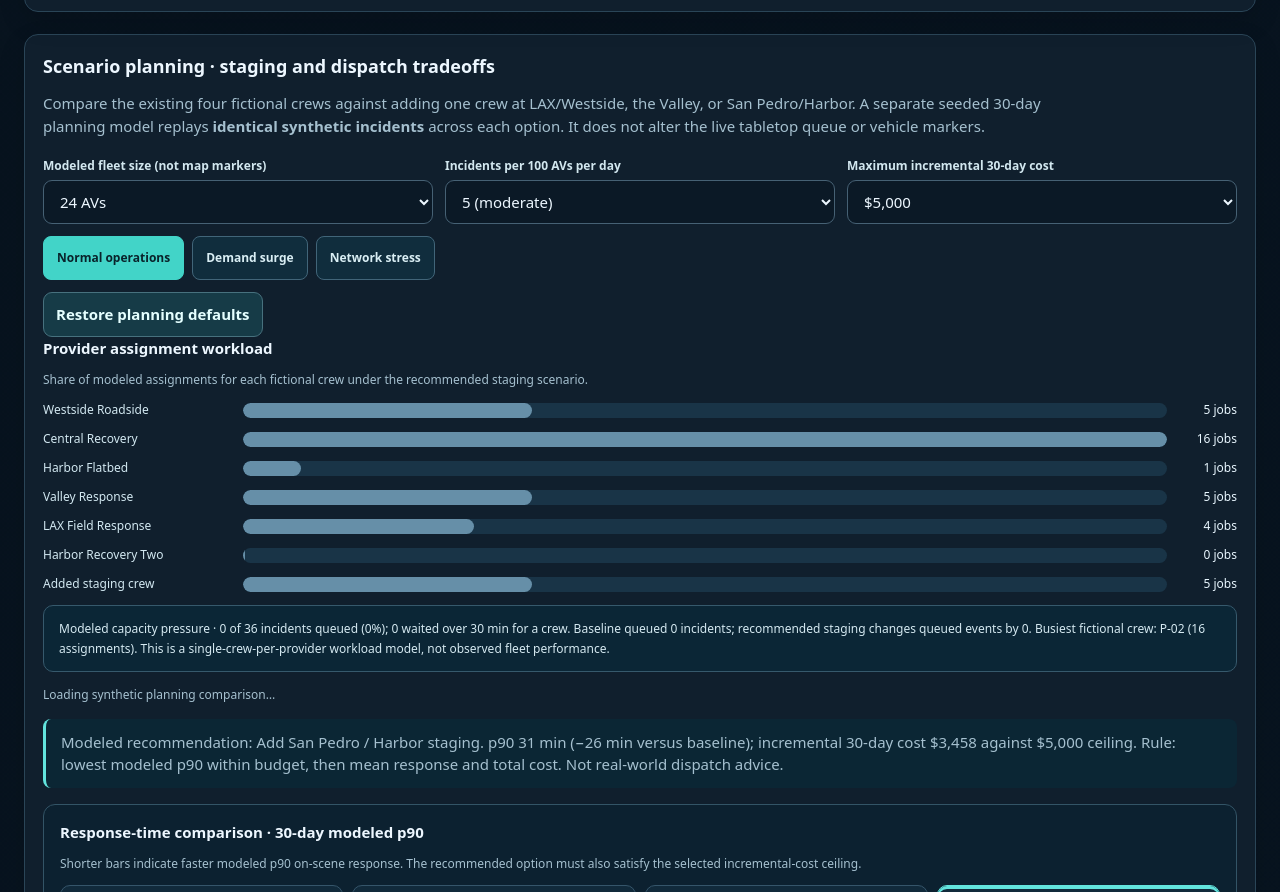
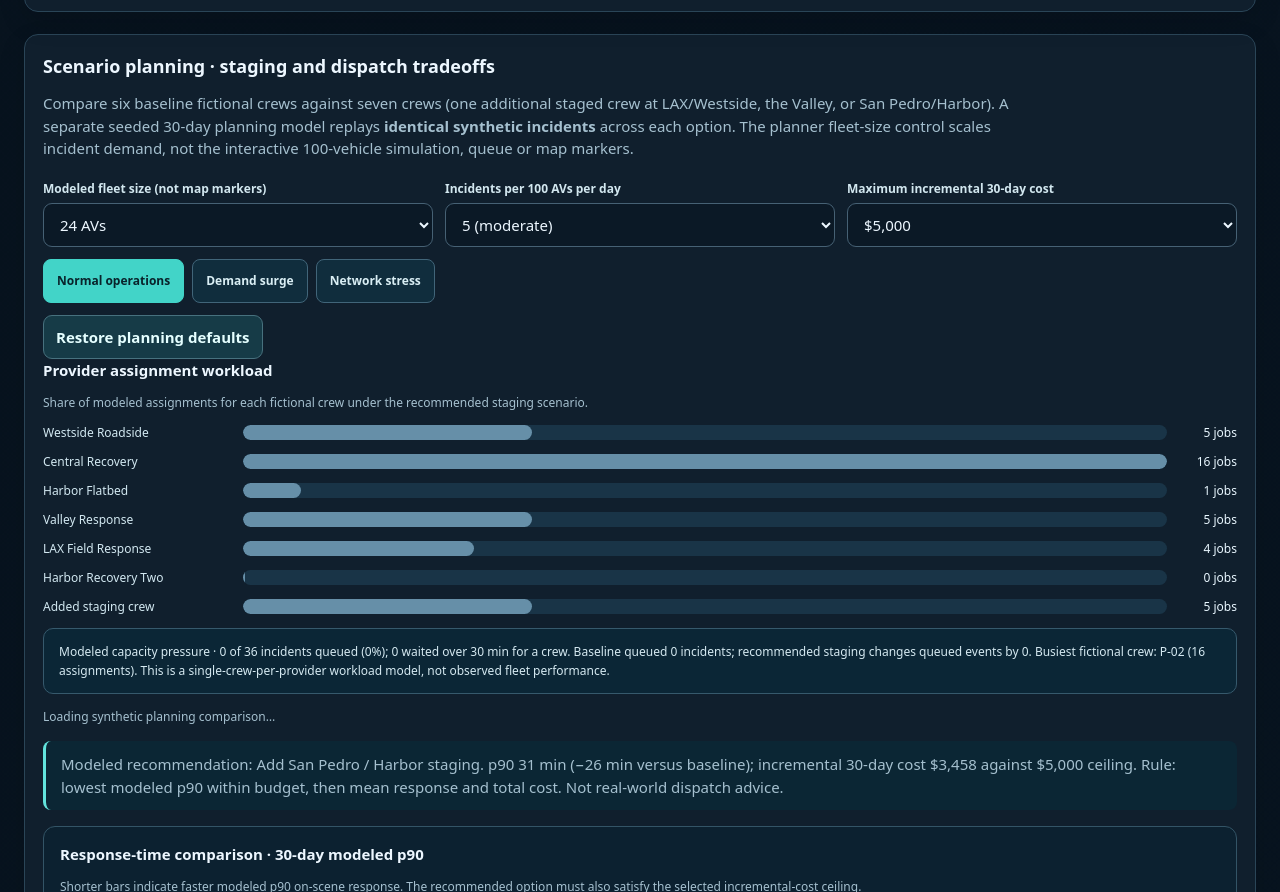
Before and after one commit to Vibecode-guy/eriksortino.com, a plain HTML site: page project3-av-command-center.html in a window 1280 px wide. Shown: the part 8947-9839 px from the top of the page. Drawn offline with nearby package versions, Linux system fonts and the light colour scheme.

Commit message:
Project 3: reconcile planner copy with six-crew baseline

```diff
--- a/project3-av-command-center.html
+++ b/project3-av-command-center.html
@@ -127,7 +127,7 @@ h1{font-size:clamp(30px,3.4vw,48px);margin:16px 0 8px}
 </div></section>
 <section class="panel" id="planning" aria-labelledby="planningHeading" style="margin-top:22px">
 <h2 id="planningHeading">Scenario planning · staging and dispatch tradeoffs</h2>
-<p class="intro">Compare the existing four fictional crews against adding one crew at LAX/Westside, the Valley, or San Pedro/Harbor. A separate seeded 30-day planning model replays <strong>identical synthetic incidents</strong> across each option. It does not alter the live tabletop queue or vehicle markers.</p>
+<p class="intro">Compare six baseline fictional crews against seven crews (one additional staged crew at LAX/Westside, the Valley, or San Pedro/Harbor). A separate seeded 30-day planning model replays <strong>identical synthetic incidents</strong> across each option. The planner fleet-size control scales incident demand, not the interactive 100-vehicle simulation, queue or map markers.</p>
 <div class="planning-grid">
 <div><label for="planFleet">Modeled fleet size (not map markers)</label><select id="planFleet"><option value="12">12 AVs</option><option value="24" selected>24 AVs</option><option value="60">60 AVs</option><option value="120">120 AVs</option><option value="240">240 AVs</option></select></div>
 <div><label for="planRate">Incidents per 100 AVs per day</label><select id="planRate"><option value="2">2 (low)</option><option value="5" selected>5 (moderate)</option><option value="10">10 (high)</option><option value="20">20 (stress)</option><option value="30">30 (extreme)</option></select></div>
```
